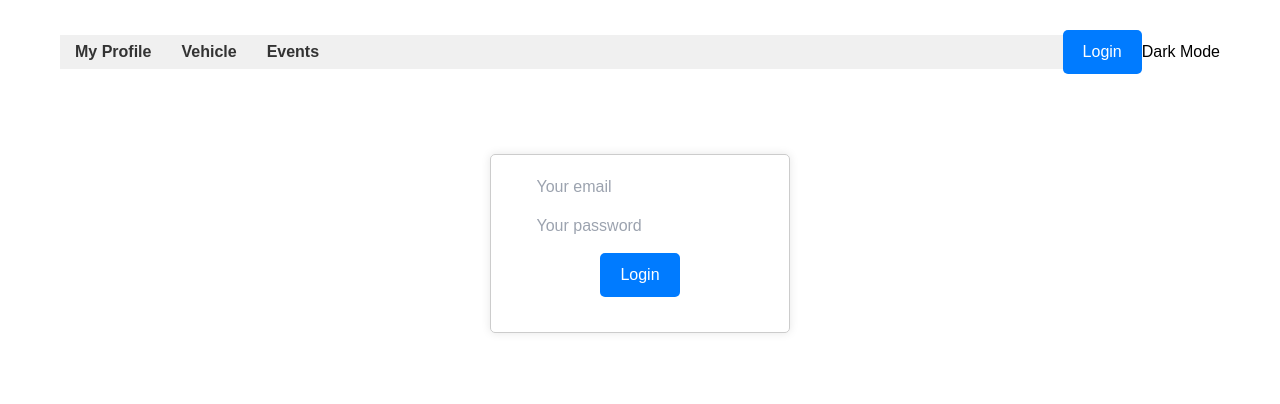
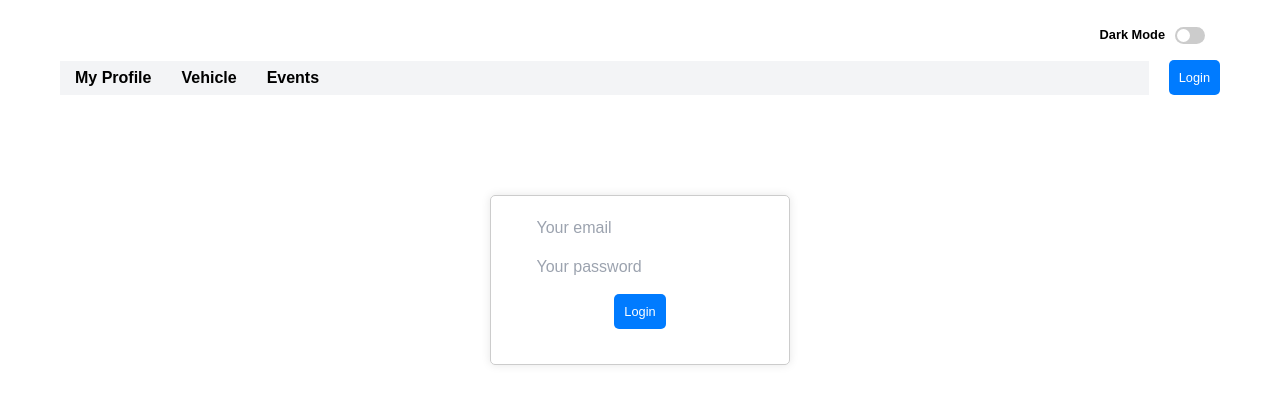
Before and after one commit to JGEC1991/bolt-generated-project, a React app: page /login in a window 1280 px wide. Shown: the top 404 px of the page. Built offline with nearby package versions, Linux system fonts and the light colour scheme; the HTML template or start-up script is replaced by a standard one.

Commit message:
Initial commit from your app

```diff
--- a/src/App.jsx
+++ b/src/App.jsx
@@ -6,10 +6,12 @@ import React, { useState, useEffect } from 'react';
     import LoginPage from './LoginPage';
     import { supabase } from './supabaseClient';
     import './index.css'; // Import the CSS file
+
     function App() {
       const [session, setSession] = useState(null);
       const navigate = useNavigate();
-      const [theme, setTheme] = useState('light'); // Default theme is light
+      const [theme, setTheme] = useState('light');
+      const [isDarkMode, setIsDarkMode] = useState(false);
 
       useEffect(() => {
         supabase.auth.getSession().then(({ data: { session } }) => {
@@ -26,24 +28,33 @@ import React, { useState, useEffect } from 'react';
         navigate('/login');
       };
 
-      // Function to toggle the theme
       const toggleTheme = () => {
-        setTheme((prevTheme) => (prevTheme === 'light' ? 'dark' : 'light'));
+        setIsDarkMode((prevMode) => !prevMode);
       };
 
-      // Add or remove the 'dark' class from the body based on the theme
       useEffect(() => {
-        if (theme === 'dark') {
+        if (isDarkMode) {
           document.body.classList.add('dark');
         } else {
           document.body.classList.remove('dark');
         }
-      }, [theme]);
+      }, [isDarkMode]);
 
       return (
-        <div className={`container ${theme === 'dark' ? 'dark' : ''}`}>
+        <div className={`container ${isDarkMode ? 'dark' : ''}`}>
+          <div className="header-top">
+            <div className="dark-mode-toggle-container">
+              <span className="dark-mode-label">
+                {isDarkMode ? 'Light Mode' : 'Dark Mode'}
+              </span>
+              <label className="switch">
+                <input type="checkbox" checked={isDarkMode} onChange={toggleTheme} />
+                <span className="slider round"></span>
+              </label>
+            </div>
+          </div>
           <header className="header">
-            <nav className="nav">
+            <nav className={`nav ${isDarkMode ? 'bg-gray-800 text-white' : 'bg-gray-100 text-black'}`}>
               <ul className="nav-list">
                 <li className="nav-item">
                   <Link to="/my-profile">My Profile</Link>
@@ -56,21 +67,17 @@ import React, { useState, useEffect } from 'react';
                 </li>
               </ul>
             </nav>
+            <div className="header-buttons">
               {session ? (
-              <div>
                 <button className="logout-button" onClick={handleSignOut}>
                   Logout
                 </button>
-              </div>
               ) : (
                 <Link to="/login" className="login-button">
                   Login
                 </Link>
               )}
-            {/* Theme toggle button */}
-            <button onClick={toggleTheme}>
-              {theme === 'light' ? 'Dark Mode' : 'Light Mode'}
-            </button>
+            </div>
           </header>
           <Routes>
             <Route path="/my-profile" element={<MyProfile session={session} />} />
--- a/src/index.css
+++ b/src/index.css
@@ -6,7 +6,8 @@
       font-family: sans-serif;
       margin: 0;
       padding: 0;
-      transition: background-color 0.3s, color 0.3s; /* Add transition for smooth theme change */
+      transition: background-color 0.3s, color 0.3s;
+      /* Add transition for smooth theme change */
     }
 
     /* Light theme variables */
@@ -14,6 +15,12 @@
       --bg-color: #ffffff;
       --text-color: #000000;
       --nav-bg-color: #f0f0f0;
+      --input-text-color: #000000;
+      /* Default input text color */
+      --link-text-color: #000000;
+      /* Default link text color */
+      --toggle-label-color: #000000;
+      /* Default toggle label color */
     }
 
     /* Dark theme variables */
@@ -21,6 +28,12 @@
       --bg-color: #121212;
       --text-color: #ffffff;
       --nav-bg-color: #333333;
+      --input-text-color: #ffffff;
+      /* Dark mode input text color */
+      --link-text-color: #ffffff;
+      /* Dark mode link text color */
+      --toggle-label-color: #ffffff;
+      /* Dark mode toggle label color */
     }
 
     body {
@@ -29,7 +42,7 @@
     }
 
     .nav-list {
-      background-color: var(--nav-bg-color);
+      /* background-color: var(--nav-bg-color); */
     }
 
     .container {
@@ -37,6 +50,8 @@
       max-width: 1200px;
       margin: 0 auto;
       padding: 20px;
+      position: relative;
+      /* Ensure relative positioning */
     }
 
     .header {
@@ -44,6 +59,9 @@
       justify-content: space-between;
       align-items: center;
       padding: 10px 0;
+      /* Add padding to the header */
+      margin-bottom: 20px;
+      /* Add margin below the header */
     }
 
     .nav {
@@ -55,22 +73,27 @@
       padding: 0;
       margin: 0;
       display: flex;
-      justify-content: flex-start; /* Align items to the start */
-      align-items: center; /* Center items vertically */
-      background-color: #f0f0f0;
-      overflow-x: auto; /* Enable horizontal scrolling if needed */
+      justify-content: flex-start;
+      /* Align items to the start */
+      align-items: center;
+      /* Center items vertically */
+      /* background-color: #f0f0f0; */
+      overflow-x: auto;
+      /* Enable horizontal scrolling if needed */
     }
 
     .nav-item {
       margin: 0 10px;
       padding: 5px;
       text-align: center;
-      white-space: nowrap; /* Prevent text from wrapping */
+      white-space: nowrap;
+      /* Prevent text from wrapping */
     }
 
     .nav-item a {
       text-decoration: none;
-      color: #333;
+      color: var(--link-text-color);
+      /* Use dynamic link text color */
       font-weight: bold;
     }
 
@@ -78,16 +101,27 @@
       color: #007bff;
     }
 
-    .login-button {
+    .login-button,
+    .logout-button {
       display: inline-block;
-      padding: 10px 20px;
+      padding: 5px 10px;
+      /* Reduced padding */
+      font-size: 0.8em;
+      /* Reduced font size */
       background-color: #007bff;
       color: white;
       text-decoration: none;
       border-radius: 5px;
+      border: none;
+      cursor: pointer;
+      height: 35px;
+      /* Match navbar height */
+      line-height: 25px;
+      /* Vertically center text */
     }
 
-    .login-button:hover {
+    .login-button:hover,
+    .logout-button:hover {
       background-color: #0056b3;
     }
 
@@ -108,7 +142,8 @@
     .profile-container {
       display: flex;
       flex-direction: column;
-      align-items: flex-start; /* Align items to the start (left) */
+      align-items: flex-start;
+      /* Align items to the start (left) */
       padding: 20px;
     }
 
@@ -116,27 +151,32 @@
       display: flex;
       width: 100%;
       max-width: 900px;
-      flex-direction: column; /* Stack content on smaller screens */
+      flex-direction: column;
+      /* Stack content on smaller screens */
     }
 
     @media (min-width: 768px) {
       .profile-content {
-        flex-direction: row; /* Display side-by-side on larger screens */
+        flex-direction: row;
+        /* Display side-by-side on larger screens */
       }
     }
 
     .profile-left-panel {
-      width: 100%; /* Full width on smaller screens */
+      width: 100%;
+      /* Full width on smaller screens */
       padding: 20px;
       border: 1px solid #ccc;
       border-radius: 5px;
       box-shadow: 0 0 5px rgba(0, 0, 0, 0.1);
-      position: relative; /* Add relative positioning */
+      position: relative;
+      /* Add relative positioning */
     }
 
     @media (min-width: 768px) {
       .profile-left-panel {
-        width: 40%; /* Original width on larger screens */
+        width: 40%;
+        /* Original width on larger screens */
       }
     }
 
@@ -187,6 +227,8 @@
       display: block;
       margin-bottom: 5px;
       font-weight: bold;
+      color: var(--text-color);
+      /* Dynamic label color */
     }
 
     .form-group input {
@@ -195,6 +237,10 @@
       border: 1px solid #ccc;
       border-radius: 4px;
       box-sizing: border-box;
+      color: var(--input-text-color);
+      /* Dynamic input text color */
+      background-color: var(--bg-color);
+      /* Ensure background matches the theme */
     }
 
     .login-box {
@@ -207,24 +253,12 @@
       text-align: center;
     }
 
-    .login-form {
-      display: flex;
-      flex-direction: column;
-      align-items: stretch;
-    }
-
-    .login-form > div {
+    .login-form>div {
       margin-bottom: 15px;
     }
 
     .logout-button {
-      display: inline-block;
-      padding: 10px 20px;
       background-color: #dc3545;
-      color: white;
-      text-decoration: none;
-      border-radius: 5px;
-      margin-left: 10px;
     }
 
     .logout-button:hover {
@@ -246,12 +280,15 @@
     }
 
     .save-button-container {
-      position: relative; /* Changed to relative */
-      bottom: 0; /* Removed bottom positioning */
+      position: relative;
+      /* Changed to relative */
+      bottom: 0;
+      /* Removed bottom positioning */
       left: 0;
       width: 100%;
       text-align: center;
-      margin-top: 20px; /* Added margin-top */
+      margin-top: 20px;
+      /* Added margin-top */
     }
 
     .save-button {
@@ -267,3 +304,114 @@
     .save-button:hover {
       background-color: #218838;
     }
+
+    /* The switch - the box around the slider */
+    .switch {
+      position: relative;
+      display: inline-block;
+      width: 30px;
+      height: 17px;
+      /* Reduced size */
+      margin: 0 5px;
+      /* Added spacing */
+    }
+
+    /* Hide default HTML checkbox */
+    .switch input {
+      opacity: 0;
+      width: 0;
+      height: 0;
+    }
+
+    /* The slider */
+    .slider {
+      position: absolute;
+      cursor: pointer;
+      top: 0;
+      left: 0;
+      right: 0;
+      bottom: 0;
+      background-color: #ccc;
+      -webkit-transition: .4s;
+      transition: .4s;
+    }
+
+    .slider:before {
+      position: absolute;
+      content: "";
+      height: 13px;
+      width: 13px;
+      /* Reduced size */
+      left: 2px;
+      bottom: 2px;
+      background-color: white;
+      -webkit-transition: .4s;
+      transition: .4s;
+    }
+
+    input:checked+.slider {
+      background-color: #2196F3;
+    }
+
+    input:focus+.slider {
+      box-shadow: 0 0 1px #2196F3;
+    }
+
+    input:checked+.slider:before {
+      -webkit-transform: translateX(13px);
+      /* Adjusted translate */
+      -ms-transform: translateX(13px);
+      transform: translateX(13px);
+      /* Adjusted translate */
+    }
+
+    /* Rounded sliders */
+    .slider.round {
+      border-radius: 17px;
+      /* Adjusted border-radius */
+    }
+
+    .slider.round:before {
+      border-radius: 50%;
+    }
+
+    .dark-mode-label {
+      font-weight: bold;
+      color: var(--toggle-label-color);
+      /* Ensure label color adapts to the theme */
+      margin-right: 5px;
+      /* Added spacing */
+    }
+
+    .header-buttons {
+      display: flex;
+      align-items: center;
+      margin-left: 20px;
+      /* Add spacing to the left of the buttons */
+      height: 35px;
+      /* Match navbar height */
+    }
+
+    .light-label {
+      color: black;
+      /* Set label color to black in dark mode */
+    }
+
+    .dark-mode-toggle-container {
+      display: flex;
+      align-items: center;
+      font-size: 0.8em;
+      /* Reduced font size */
+    }
+
+    .header-top {
+      height: 30px;
+      /* Set a fixed height for the top section */
+      position: relative;
+      /* Position context for absolute elements */
+      display: flex;
+      justify-content: flex-end;
+      /* Align to the right */
+      padding-right: 10px;
+      /* Add some padding to the right edge */
+    }
```
Also changed, not shown: src/MyProfile.jsx (indentation only). Lines whose indentation alone changed are shown as unchanged.
